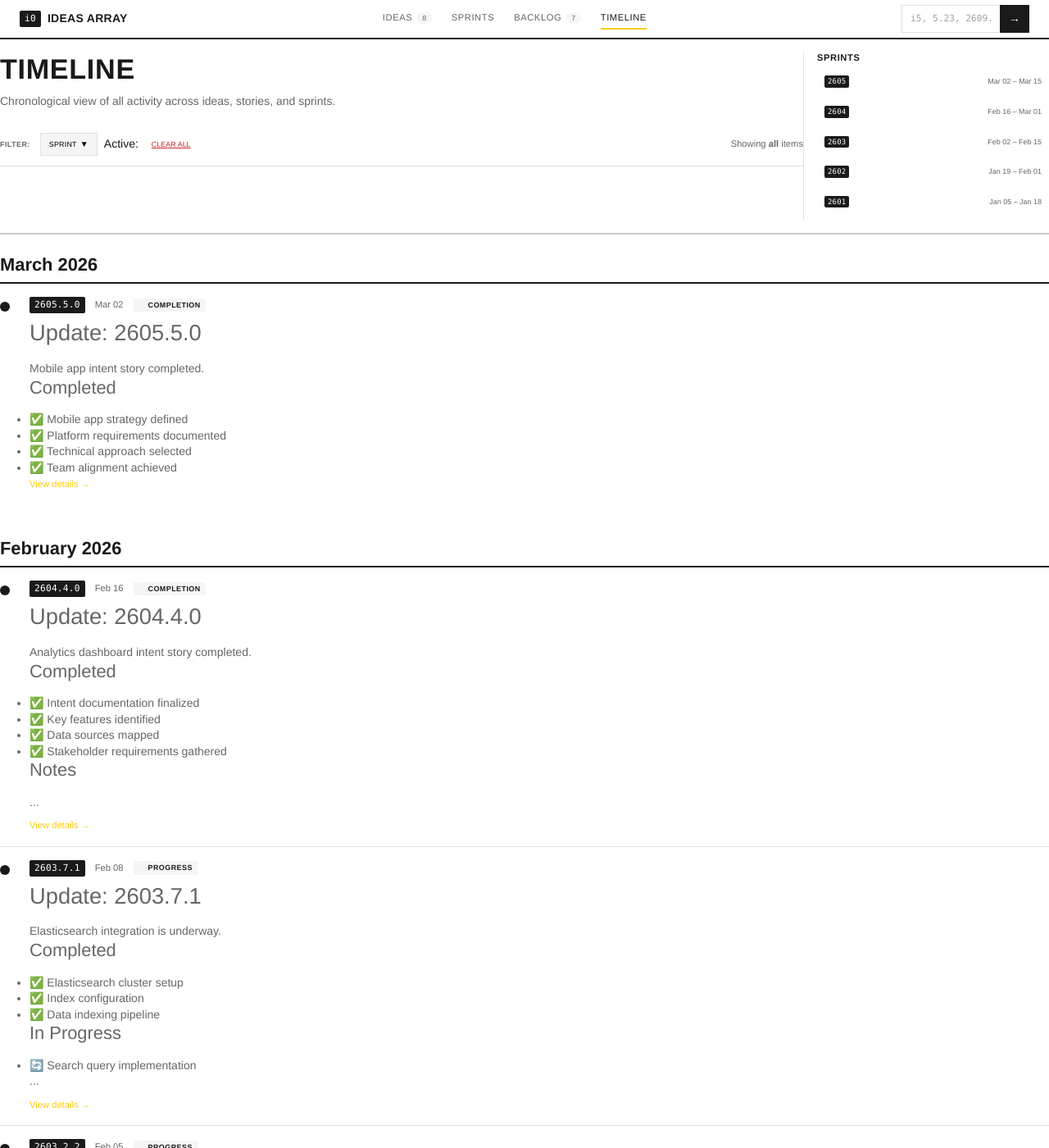
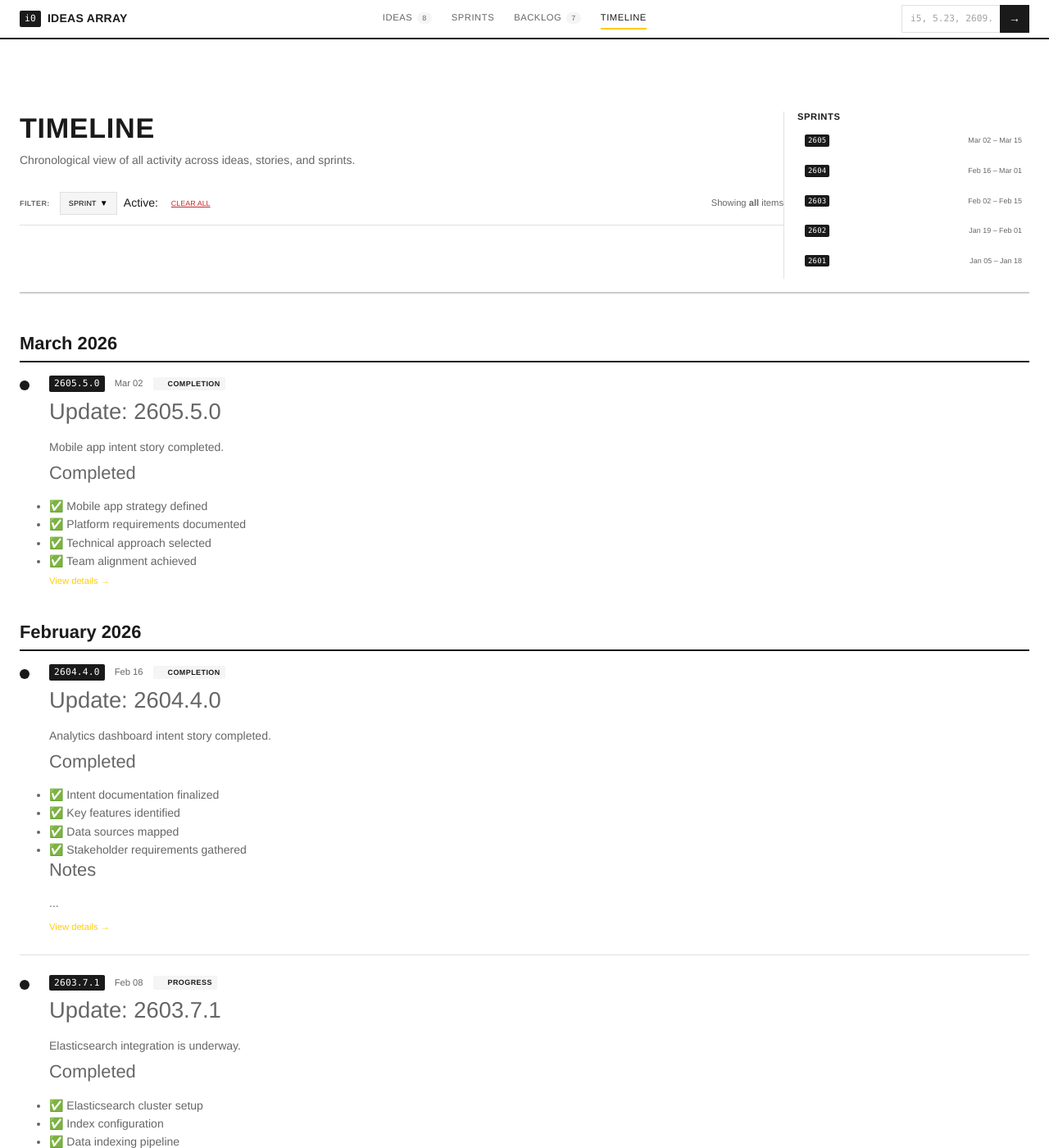
Before and after one commit to busse/cb0, a Jekyll site: the page built from pages/timeline.html, in a window 1280 px wide and 1400 px high. Shown: the whole window at 82% size. Built offline with Jekyll 4.4.1, drawn with Linux system fonts in a browser that asks for light colours.

Commit message:
Enhance navigation styles with improved layout and spacing adjustments for better responsiveness and visual consistency.

```diff
--- a/assets/css/_navigation.scss
+++ b/assets/css/_navigation.scss
@@ -572,11 +572,21 @@
 // --------------------------------------------------------------------------
 
 .page-timeline {
+  max-width: var(--container-max-width, 1536px);
+  margin: 0 auto;
+  padding: var(--spacing-lg) var(--grid-margin);
+  padding-top: calc(var(--nav-height, 48px) + var(--spacing-lg));
+
+  @media (max-width: 768px) {
+    padding: var(--spacing-md) var(--grid-margin);
+    padding-top: calc(var(--nav-height, 48px) + var(--spacing-md));
+  }
+
   .header-region {
     display: grid;
     grid-template-columns: 1fr 300px;
     gap: var(--grid-gap);
-    margin-bottom: var(--spacing-lg);
+    margin-bottom: var(--spacing-xl);
 
     @media (max-width: 968px) {
       grid-template-columns: 1fr;
@@ -638,14 +648,20 @@
 }
 
 .timeline {
+  padding-top: var(--spacing-md);
+
   &__month {
     margin-bottom: var(--spacing-xl);
+
+    &:first-child {
+      margin-top: 0;
+    }
   }
 
   &__month-heading {
     font-size: var(--text-lg);
     font-weight: 700;
-    margin-bottom: var(--spacing-md);
+    margin: 0 0 var(--spacing-md) 0;
     padding-bottom: var(--spacing-sm);
     border-bottom: 2px solid var(--color-text-primary);
   }
@@ -654,12 +670,14 @@
     display: grid;
     grid-template-columns: 12px 1fr;
     gap: 24px;
-    margin-bottom: var(--spacing-md);
-    padding-bottom: var(--spacing-md);
+    margin-bottom: var(--spacing-lg);
+    padding-bottom: var(--spacing-lg);
     border-bottom: 1px solid var(--color-border);
 
     &:last-child {
       border-bottom: none;
+      margin-bottom: 0;
+      padding-bottom: 0;
     }
   }
 
@@ -691,9 +709,14 @@
   &__body {
     color: var(--color-text-secondary);
     margin-bottom: var(--spacing-sm);
+    line-height: 1.6;
 
     p {
-      margin: 0;
+      margin: 0 0 var(--spacing-sm) 0;
+
+      &:last-child {
+        margin-bottom: 0;
+      }
     }
   }
 
```
